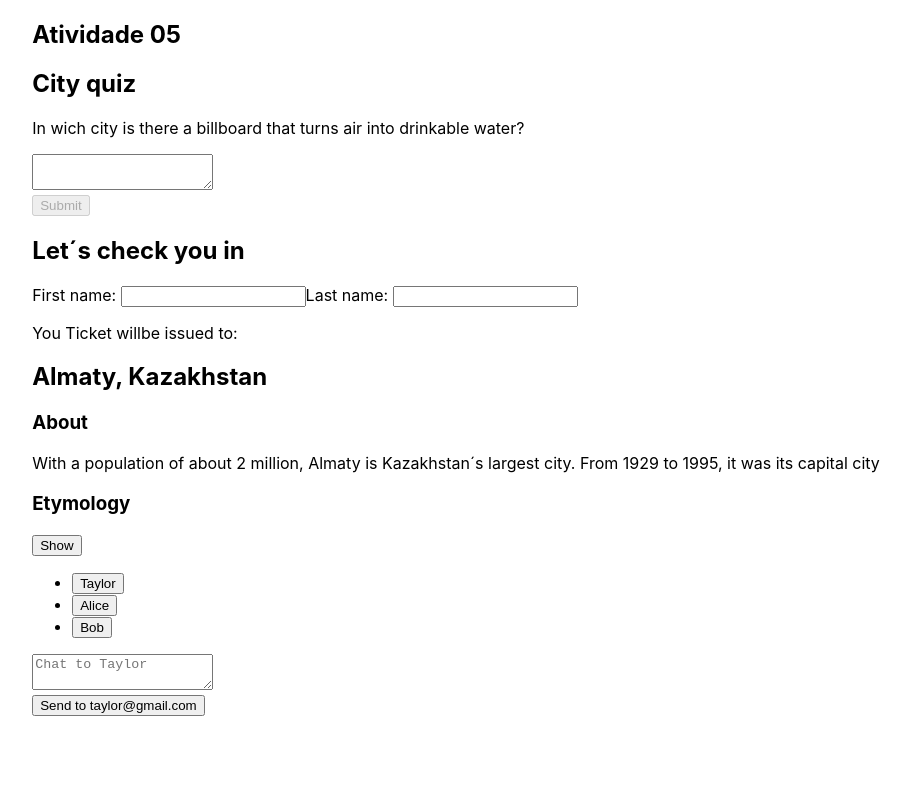
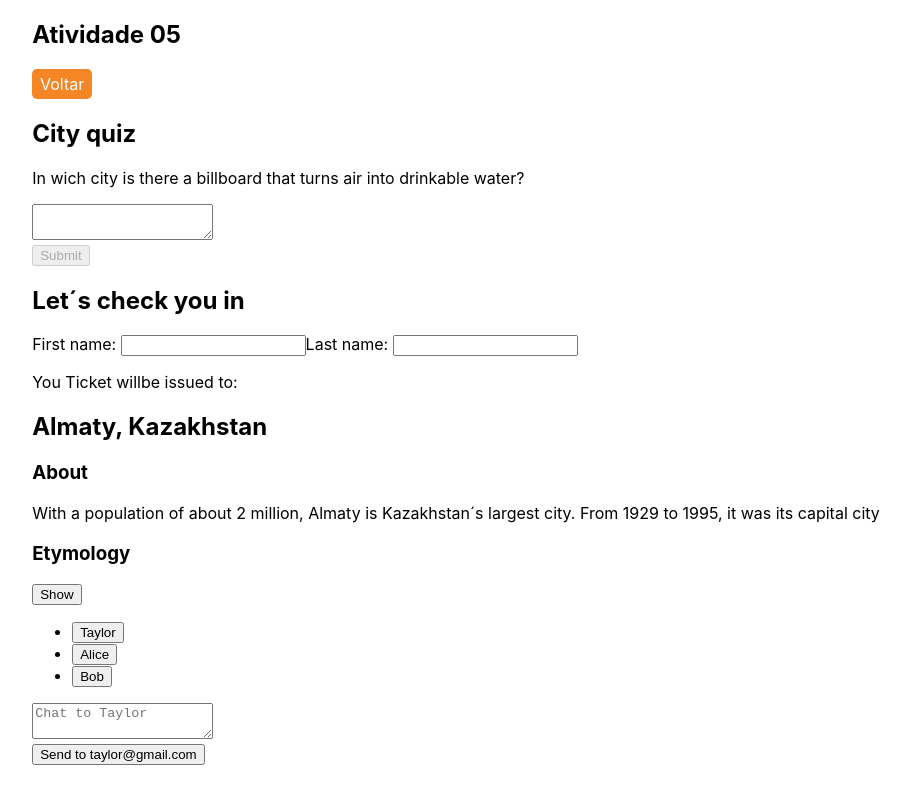
Before and after one commit to Samoo2/react-projetos, a React (Create React App) app in the folder react-app/: page /atv05 in a window 1280 px wide. Shown: the whole page, without its empty margins (184-1095 px from the left). Built offline with nearby package versions, Linux system fonts and the light colour scheme.

Commit message:
Update Atv05.js

```diff
--- a/react-app/src/Atv05.js
+++ b/react-app/src/Atv05.js
@@ -1,16 +1,15 @@
-/*FormQuiz
-FormTicket
-Accordion
-ContactList e Chat */
 import FormQuiz from "./Components/FormQuiz";
 import FormTicket from "./Components/FormTicket";
 import Accordion from "./Components/Accordion";
 import Messenger from "./Components/Messenger";
+import { Link } from "react-router-dom";
+
 
 export default function Atv05(){
     return (
         <>
           <h2> Atividade 05</h2>
+          <Link className="voltar" to="/"> Voltar</Link>
           <FormQuiz />
           <FormTicket />
           <Accordion />
```
